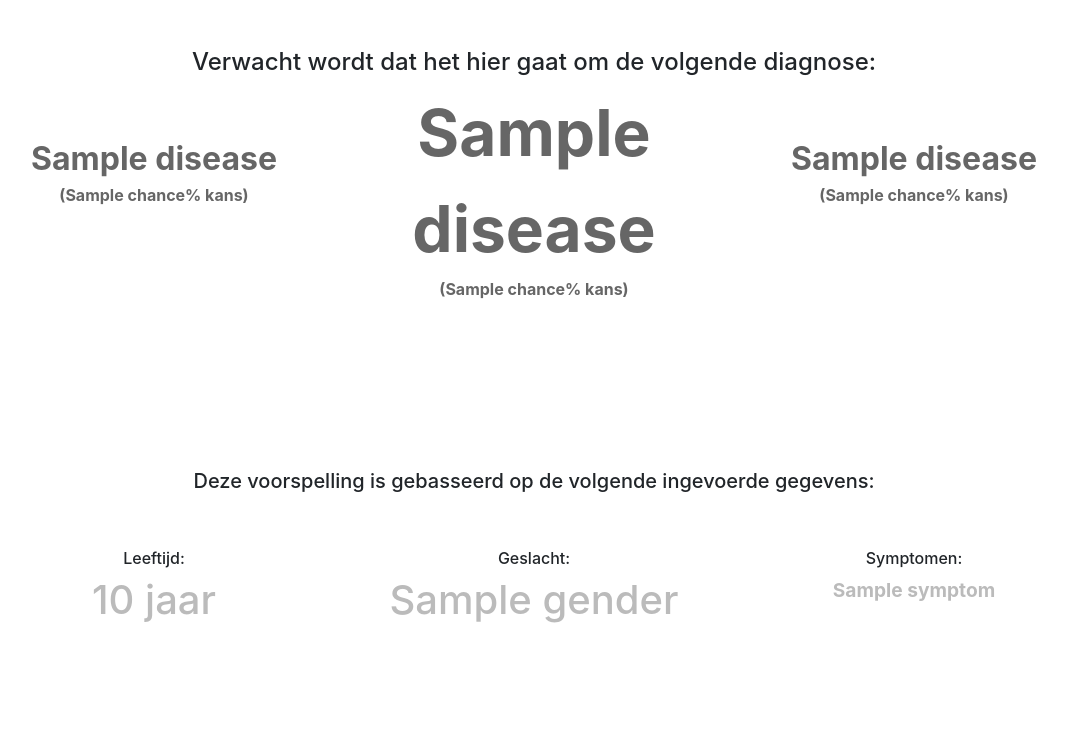
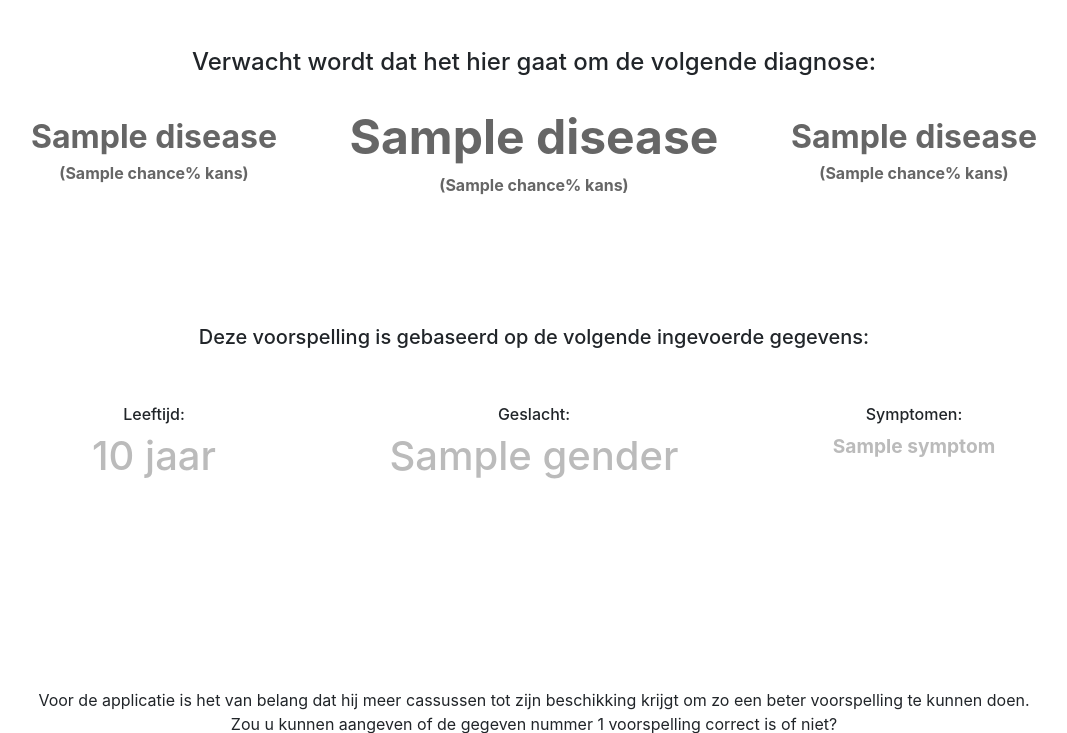
Before and after one commit to HanNotSMachineLearning/Proof-of-Concept, a Python web app: template templates/result.html in a window 1280 px wide. Shown: the part 56-789 px from the top of the page, without its empty margins (106-1173 px from the left). Run offline with Jinja, Linux system fonts and the light colour scheme; the template is opened without the code that fills it: most values are stand-ins (such as "Sample title", 1, 10 or a date in 2020); some libraries are stand-ins or nearby versions.

Commit message:
Feedback geven op predicties + result.html opgeschoond + identificatie van man/vrouw opgelost

```diff
--- a/templates/index.html
+++ b/templates/index.html
@@ -54,8 +54,8 @@
 				<div class="form-group">
 					<h3>Geslacht</h3>
 					<select class="form-control" id="gender" name="gender" placeholder="Voer uw geslacht in" required>
+						<option value="0">Vrouw</option>
 						<option value="1">Man</option>
-						<option value="0">Vrouw</option>
 					</select>
 				</div>
 			</div>
--- a/templates/result.html
+++ b/templates/result.html
@@ -11,6 +11,22 @@
 			 text-align: center;
 			 font-size: 3rem;
 			 margin: auto;
+		 }
+
+		 .predictions {
+			 margin-top: 1rem;
+			 margin-bottom: 8rem;
+			 font-size: 1rem;
+			 font-weight: bold;
+			 line-height: 1.5;
+			 display: flex;
+			 align-items: center;
+			 text-align: center;
+			 color: #666;
+		 }
+
+		 .predictions > div {
+			 flex: 1 1 0;
 		 }
 	 </style>
 </head>
@@ -29,33 +45,23 @@
 				<h4>Verwacht wordt dat het hier gaat om de volgende diagnose:</h4>
 			</div>
 		</div>
-		<div class="row" style="text-align: center;">
-			<div class="col-sm-12 col-md-4" style="margin-top: 50px;">
-				<span style="color: #666666; font-size: 2rem; font-weight: bold;">{{ prediction[1]['disease'] }}</span>
-				<br/>
-				<span style="color: #666666; font-size: 1rem; font-weight: bold;">({{ prediction[1]['chance'] }}% kans)</span>
+		<div class="row predictions">
+			<div>
+				<div style="font-size: 2rem;">{{ prediction[1]['disease'] }}</div>
+				<div style="font-size: 1rem;">({{ prediction[1]['chance'] }}% kans)</div>
 			</div>
-			<div class="col-sm-12 col-md-4">
-				<span style="color: #666666; font-size: 4rem; font-weight: bold;">{{ prediction[0]['disease'] }}</span>
-				<br/>
-				<span style="color: #666666; font-size: 1rem; font-weight: bold;">({{ prediction[0]['chance'] }}% kans)</span>
+			<div>
+				<div style="font-size: 3rem;">{{ prediction[0]['disease'] }}</div>
+				<div style="font-size: 1rem;">({{ prediction[0]['chance'] }}% kans)</div>
 			</div>
-			<div class="col-sm-12 col-md-4" style="margin-top: 50px;">
-				<span style="color: #666666; font-size: 2rem; font-weight: bold;">{{ prediction[2]['disease'] }}</span>
-				<br/>
-				<span style="color: #666666; font-size: 1rem; font-weight: bold;">({{ prediction[2]['chance'] }}% kans)</span>
+			<div>
+				<div style="font-size: 2rem;">{{ prediction[2]['disease'] }}</div>
+				<div style="font-size: 1rem;">({{ prediction[2]['chance'] }}% kans)</div>
 			</div>
 		</div>
 		<div class="row">
 			<div class="col-sm-12" style="text-align: center;">
-				<br/>
-				<br/>
-				<br/>
-				<br/>
-				<br/>
-				<br/>
-				<br/>
-				<h5>Deze voorspelling is gebasseerd op de volgende ingevoerde gegevens:</h5>
+				<h5>Deze voorspelling is gebaseerd op de volgende ingevoerde gegevens:</h5>
 				<br/>
 				<br/>
 			</div>
@@ -108,12 +114,13 @@
 				fetch("/diagnosis",
 				{
 					headers: {
-					'Accept': 'application/json',
-					'Content-Type': 'application/json'
+						'Accept': 'application/json',
+						'Content-Type': 'application/json'
 					},
 					method: "POST",
 					body: JSON.stringify({
-						"diagnosis": "{{ prediction[0]['disease'] }}",
+						"gender": {{ gender_bool }},
+						"disease": "{{ prediction[0]['disease'] }}",
 						"age": "{{ age }}",
 						"symptoms": {{ symptoms|tojson }}
 					})
```
Also changed, not shown: server.py (+12 -4 lines).
